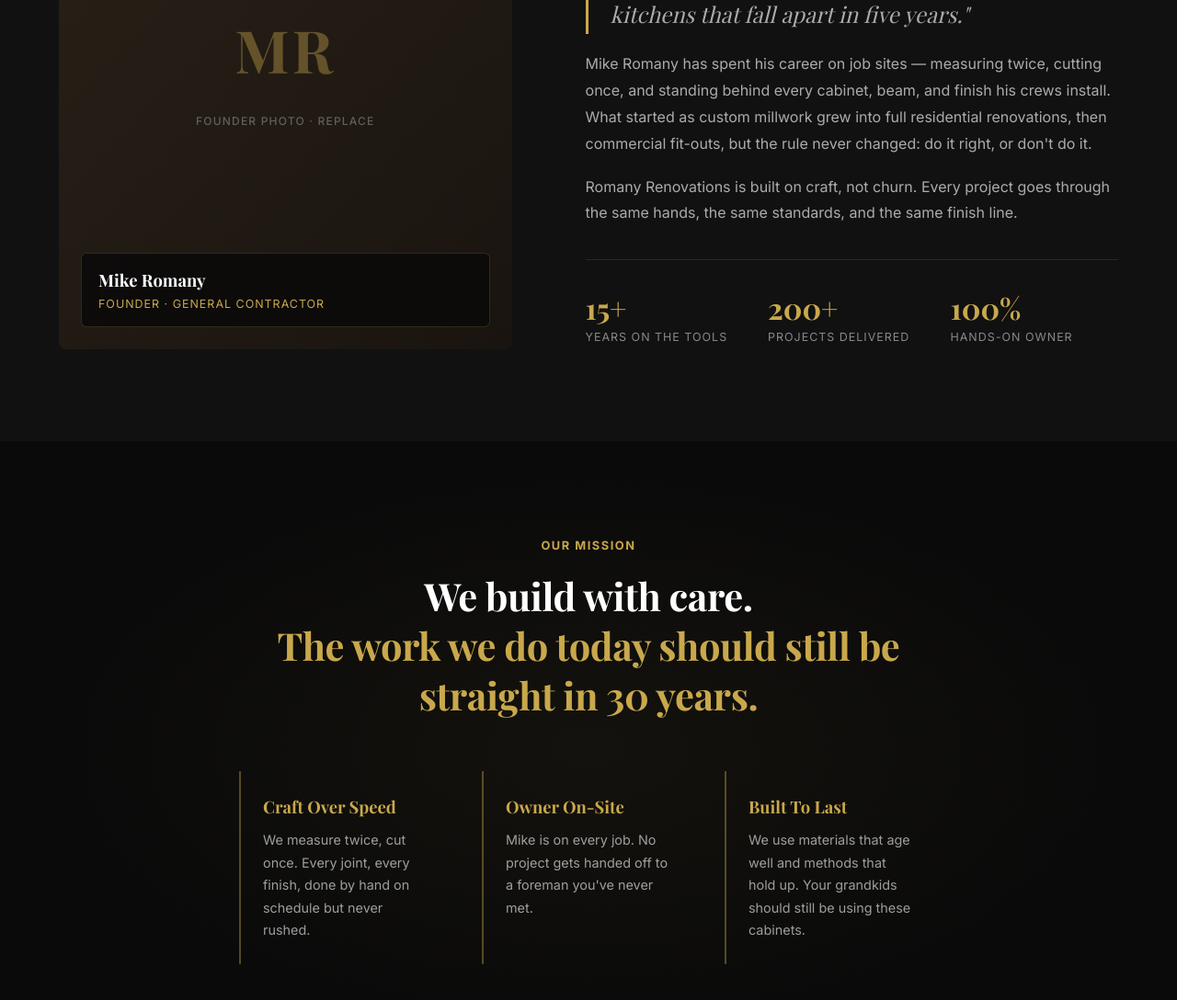
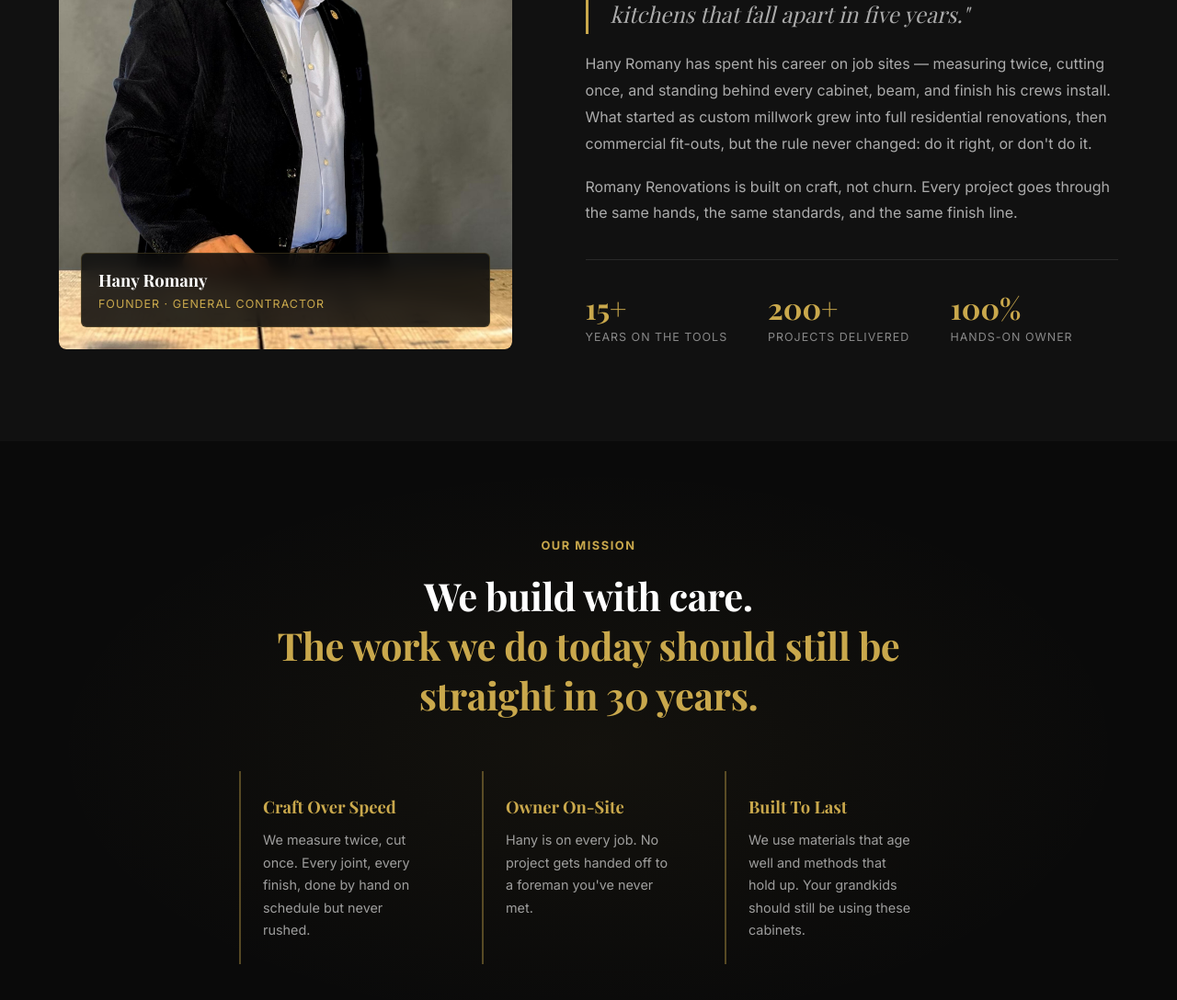
Before and after one commit to joe-ship-it11/romanyrenovations-website, a plain HTML site: page index.html in a window 1280 px wide. Shown: the part 1200-2288 px from the top of the page at 92% size. Drawn offline with nearby package versions, Linux system fonts and the light colour scheme.

Commit message:
founder photo + name fix (Mike → Hany Romany)

```diff
--- a/index.html
+++ b/index.html
@@ -1253,13 +1253,10 @@
   <!-- FOUNDER -->
   <section class="founder" id="founder">
     <div class="founder-photo">
-      <!-- Replace with Mike's photo: <img src="mike.jpg" alt="Mike Romany, Founder"> -->
-      <div class="founder-photo-placeholder">
-        MR
-        <small>founder photo · replace</small>
-      </div>
+      <!-- Replace with Mike's photo: <img src="mike.jpg" alt="Hany Romany, Founder"> -->
+      <img src="founder.jpg" alt="Hany Romany, Founder" loading="lazy">
       <div class="founder-photo-tag">
-        <div class="name">Mike Romany</div>
+        <div class="name">Hany Romany</div>
         <div class="role">Founder · General Contractor</div>
       </div>
     </div>
@@ -1267,7 +1264,7 @@
       <span class="section-label">The Founder</span>
       <h2 class="section-title">A Career Built<br>One Joint at a Time.</h2>
       <p class="founder-quote">"I'd rather build one kitchen properly than three kitchens that fall apart in five years."</p>
-      <p>Mike Romany has spent his career on job sites — measuring twice, cutting once, and standing behind every cabinet, beam, and finish his crews install. What started as custom millwork grew into full residential renovations, then commercial fit-outs, but the rule never changed: do it right, or don't do it.</p>
+      <p>Hany Romany has spent his career on job sites — measuring twice, cutting once, and standing behind every cabinet, beam, and finish his crews install. What started as custom millwork grew into full residential renovations, then commercial fit-outs, but the rule never changed: do it right, or don't do it.</p>
       <p>Romany Renovations is built on craft, not churn. Every project goes through the same hands, the same standards, and the same finish line.</p>
       <div class="founder-stats">
         <div class="founder-stat">
@@ -1301,7 +1298,7 @@
         </div>
         <div class="mission-pillar">
           <h4>Owner On-Site</h4>
-          <p>Mike is on every job. No project gets handed off to a foreman you've never met.</p>
+          <p>Hany is on every job. No project gets handed off to a foreman you've never met.</p>
         </div>
         <div class="mission-pillar">
           <h4>Built To Last</h4>
```
Also changed, not shown: founder.jpg (added).
